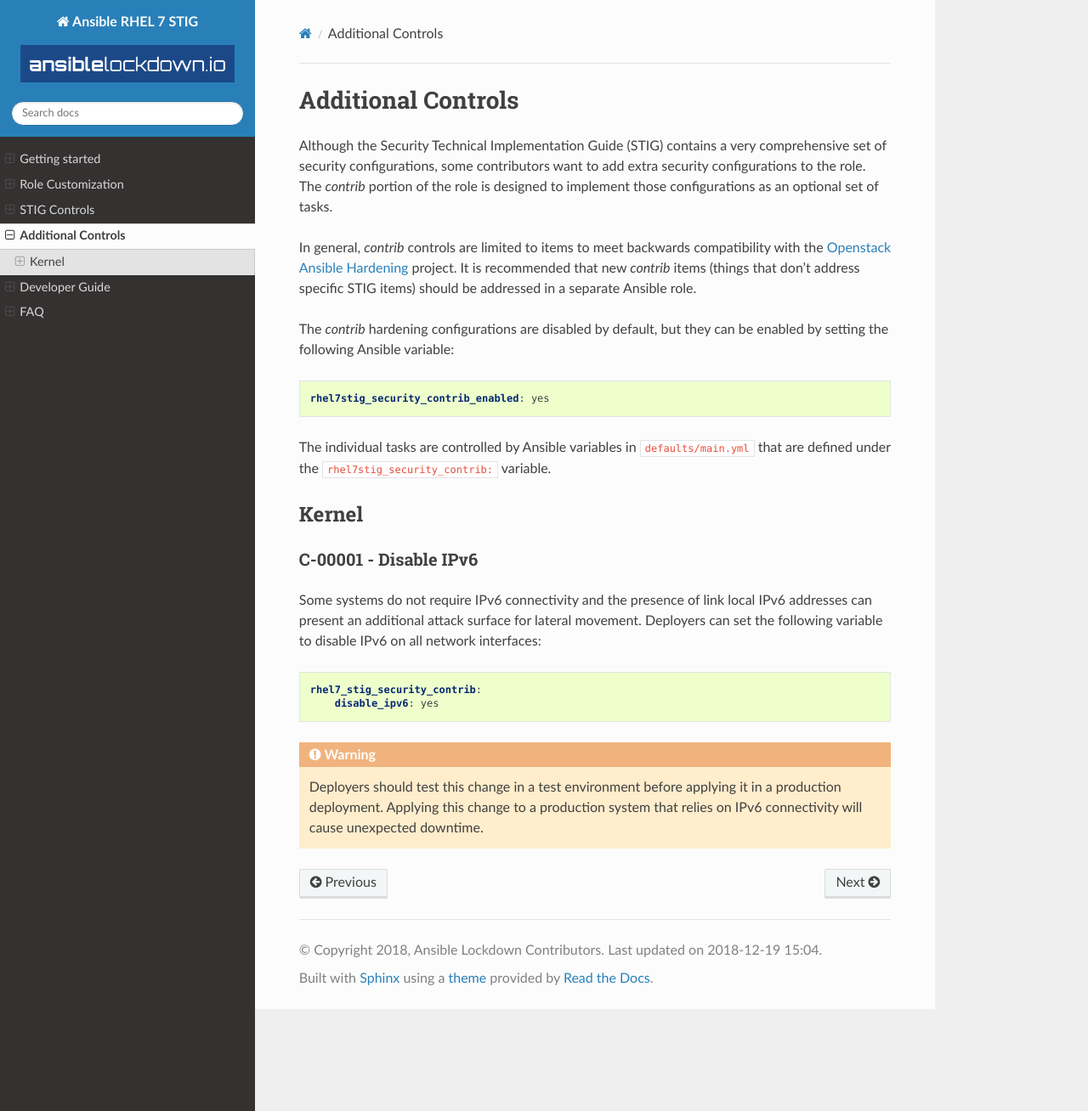
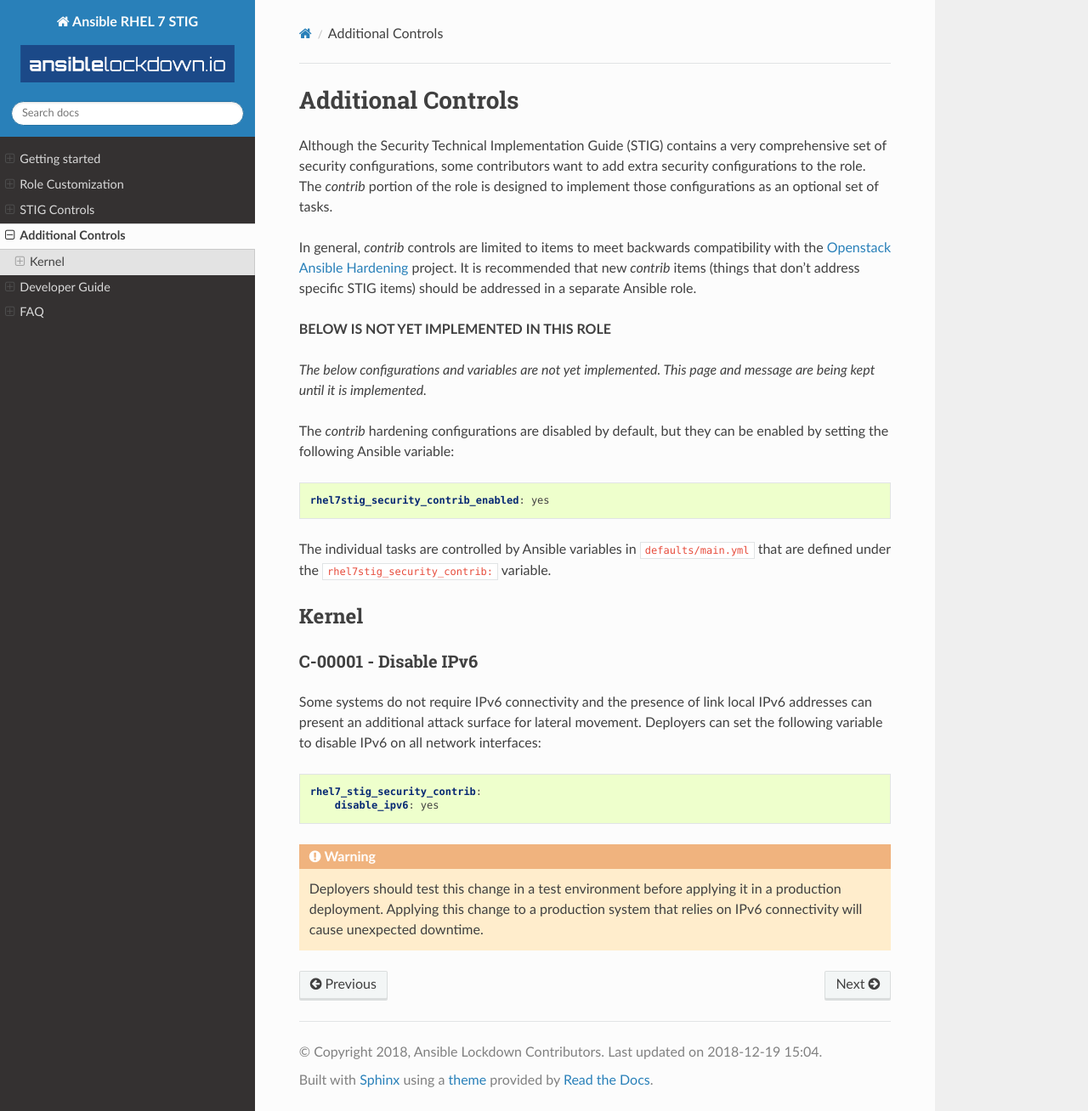
Before and after one commit to ansible-lockdown/RHEL7-STIG, a Sphinx documentation site: the page built from doc/source/controls-contrib.rst, in a window 1280 px wide and 1308 px high. Shown: the whole window at 85% size. Built offline with Sphinx 7.4.7 and the Read the Docs theme 2.0.0, drawn with Linux system fonts in a browser that asks for light colours; pages that are not in the unit, such as notebooks, are missing from menus.

Commit message:
update documentation with some placeholders

```diff
--- a/doc/source/controls-contrib.rst
+++ b/doc/source/controls-contrib.rst
@@ -12,6 +12,11 @@ items (things that don't address specific STIG items) should be addressed in a s
 Ansible role.
 
 .. _Openstack Ansible Hardening: https://github.com/openstack/ansible-hardening
+
+**BELOW IS NOT YET IMPLEMENTED IN THIS ROLE**
+
+*The below configurations and variables are not yet implemented. This page and
+message are being kept until it is implemented.*
 
 The *contrib* hardening configurations are disabled by default, but they can
 be enabled by setting the following Ansible variable:
--- a/doc/source/customization.rst
+++ b/doc/source/customization.rst
@@ -21,6 +21,8 @@ Using ``group_vars``
 ~~~~~~~~~~~~~~~~~~~~~~~~
 
 The easiest way to tailor this role to your environment is by using ``group_vars``:
+
+    **NEED CONTENT**
 
     *insert example for group_vars tailoring*
 
--- a/doc/source/developer-guide.rst
+++ b/doc/source/developer-guide.rst
@@ -3,6 +3,8 @@ Developer Guide
 
 Building a development environment
 ----------------------------------
+
+**NEED CONTENT**
 
 *Insert dev environment setup and test running instructions.*
 
```
